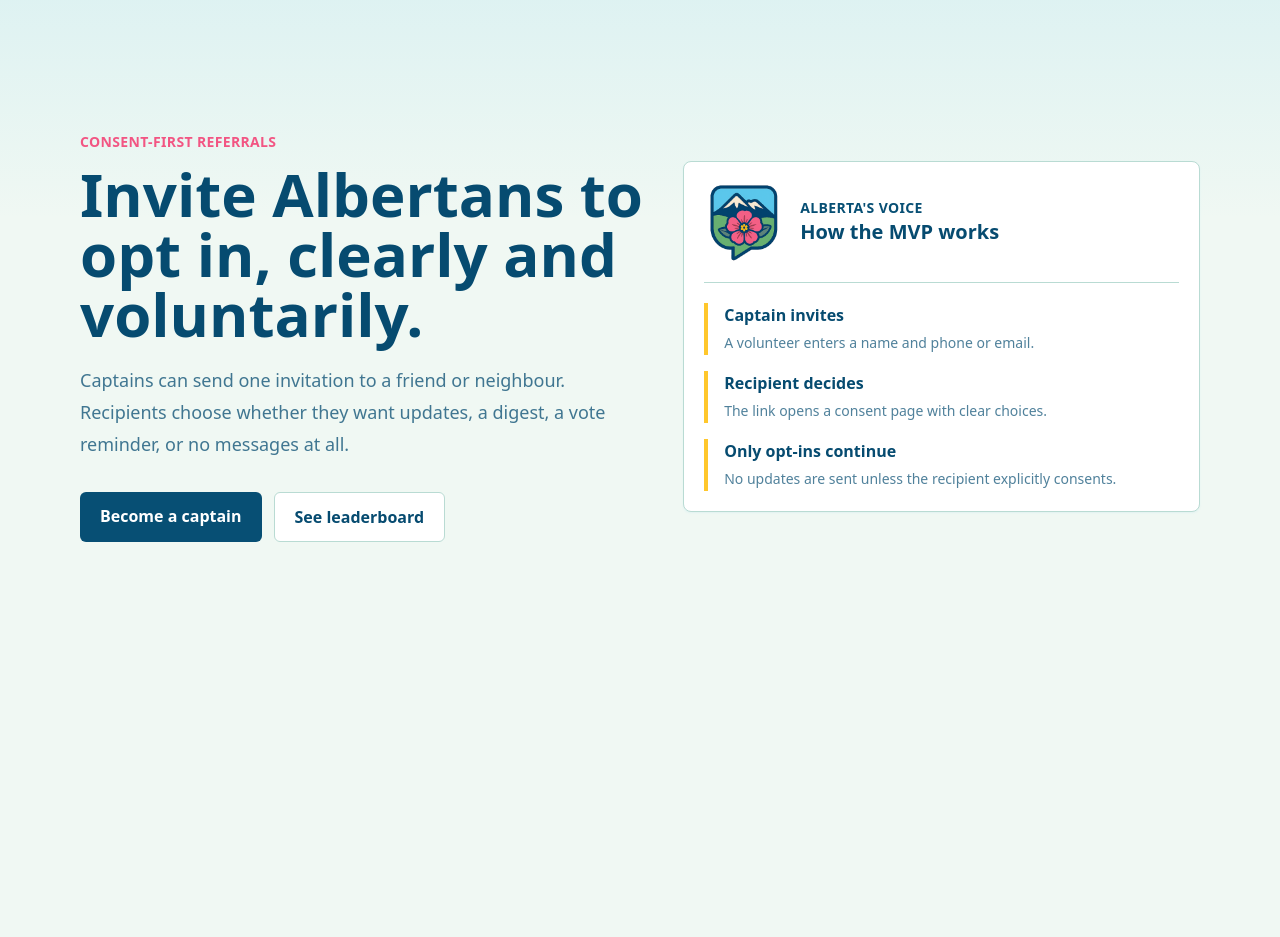
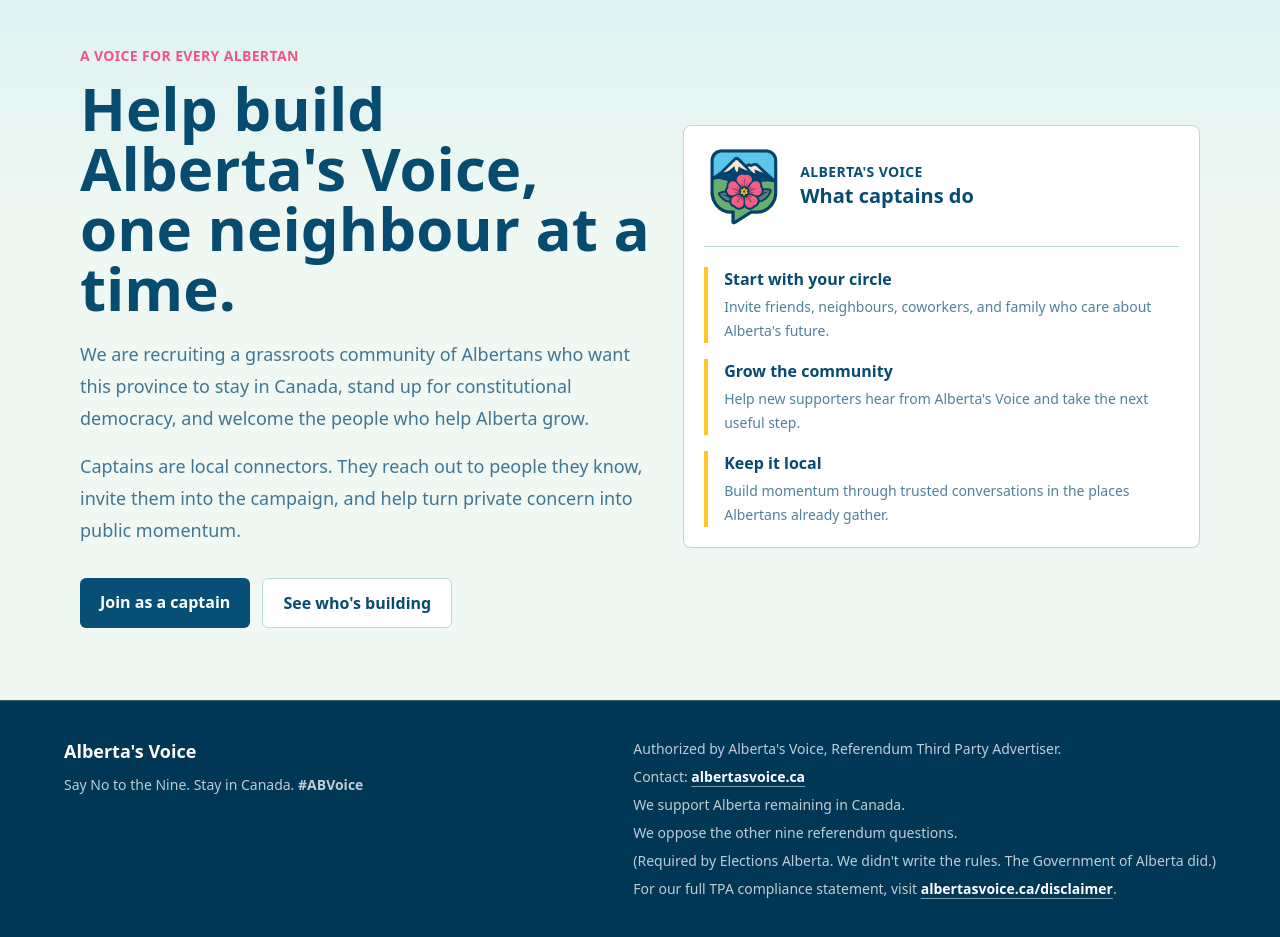
Before and after one commit to Haxim/AlbertasVoiceMVP, a Next.js app: page / in a window 1280 px wide. Shown: the part 100-1037 px from the top of the page. Before the commit the page ends 800 px from the top, so only its background shows below. Built offline with nearby package versions, Linux system fonts and the light colour scheme.

Commit message:
update text

```diff
--- a/app/layout.tsx
+++ b/app/layout.tsx
@@ -2,8 +2,8 @@
 import "./globals.css";
 
 export const metadata = {
-  title: "Alberta's Voice Referral MVP",
-  description: "Consent-first referendum referral workflow for Alberta captains.",
+  title: "Alberta's Voice Community",
+  description: "Join Alberta's Voice captains building a grassroots community to keep Alberta in Canada.",
   icons: {
     icon: "/icon.png",
     apple: "/icon.png"
--- a/app/page.tsx
+++ b/app/page.tsx
@@ -2,23 +2,28 @@
 
 export default function HomePage() {
   return (
+    <>
       <main>
         <section className="mx-auto grid min-h-[calc(100vh-73px)] max-w-6xl content-center gap-8 px-4 py-10 md:grid-cols-[1.05fr_0.95fr] md:items-center">
           <div>
-          <p className="mb-3 text-sm font-semibold uppercase tracking-wide text-petal">Consent-first referrals</p>
+            <p className="mb-3 text-sm font-semibold uppercase tracking-wide text-petal">A voice for every Albertan</p>
             <h1 className="max-w-3xl text-4xl font-bold leading-tight md:text-6xl">
-            Invite Albertans to opt in, clearly and voluntarily.
+              Help build Alberta&apos;s Voice, one neighbour at a time.
             </h1>
             <p className="mt-5 max-w-2xl text-lg leading-8 text-ink/75">
-            Captains can send one invitation to a friend or neighbour. Recipients choose whether they want updates, a
-            digest, a vote reminder, or no messages at all.
+              We are recruiting a grassroots community of Albertans who want this province to stay in Canada, stand up
+              for constitutional democracy, and welcome the people who help Alberta grow.
+            </p>
+            <p className="mt-4 max-w-2xl text-lg leading-8 text-ink/75">
+              Captains are local connectors. They reach out to people they know, invite them into the campaign, and help
+              turn private concern into public momentum.
             </p>
             <div className="mt-8 flex flex-col gap-3 sm:flex-row">
               <Link href="/signup" className="focus-ring rounded-md bg-spruce px-5 py-3 text-center font-semibold text-white">
-              Become a captain
+                Join as a captain
               </Link>
               <Link href="/leaderboard" className="focus-ring rounded-md border border-line bg-white px-5 py-3 text-center font-semibold">
-              See leaderboard
+                See who&apos;s building
               </Link>
             </div>
           </div>
@@ -27,14 +32,14 @@
               <img src="/icon.png" alt="Alberta's Voice icon" className="h-20 w-20 rounded-xl" />
               <div>
                 <p className="text-sm font-semibold uppercase tracking-wide text-spruce">Alberta&apos;s Voice</p>
-              <h2 className="text-xl font-semibold">How the MVP works</h2>
+                <h2 className="text-xl font-semibold">What captains do</h2>
               </div>
             </div>
             <div className="mt-5 space-y-4">
               {[
-              ["Captain invites", "A volunteer enters a name and phone or email."],
-              ["Recipient decides", "The link opens a consent page with clear choices."],
-              ["Only opt-ins continue", "No updates are sent unless the recipient explicitly consents."]
+                ["Start with your circle", "Invite friends, neighbours, coworkers, and family who care about Alberta's future."],
+                ["Grow the community", "Help new supporters hear from Alberta's Voice and take the next useful step."],
+                ["Keep it local", "Build momentum through trusted conversations in the places Albertans already gather."]
               ].map(([title, body]) => (
                 <div key={title} className="border-l-4 border-gold pl-4">
                   <h3 className="font-semibold">{title}</h3>
@@ -45,5 +50,38 @@
           </div>
         </section>
       </main>
+      <footer className="border-t border-white/20 bg-[#003754] px-4 py-9 text-white">
+        <div className="mx-auto flex max-w-6xl flex-col gap-6 md:flex-row md:items-start md:justify-between">
+          <div>
+            <strong className="text-lg text-white">Alberta&apos;s Voice</strong>
+            <p className="mt-2 text-sm leading-6 text-white/75">
+              Say No to the Nine. Stay in Canada. <strong>#ABVoice</strong>
+            </p>
+          </div>
+          <div className="space-y-1 text-sm leading-6 text-white/75 md:max-w-2xl">
+            <p>Authorized by Alberta&apos;s Voice, Referendum Third Party Advertiser.</p>
+            <p className="mt-2">
+              Contact:{" "}
+              <a className="font-semibold text-white underline decoration-white/50 underline-offset-4 hover:decoration-white" href="https://albertasvoice.ca">
+                albertasvoice.ca
+              </a>
+            </p>
+            <p>We support Alberta remaining in Canada.</p>
+            <p>We oppose the other nine referendum questions.</p>
+            <p>(Required by Elections Alberta. We didn&apos;t write the rules. The Government of Alberta did.)</p>
+            <p>
+              For our full TPA compliance statement, visit{" "}
+              <a
+                className="font-semibold text-white underline decoration-white/50 underline-offset-4 hover:decoration-white"
+                href="https://albertasvoice.ca/disclaimer"
+              >
+                albertasvoice.ca/disclaimer
+              </a>
+              .
+            </p>
+          </div>
+        </div>
+      </footer>
+    </>
   );
 }
```
Lines whose indentation alone changed are shown as unchanged.
